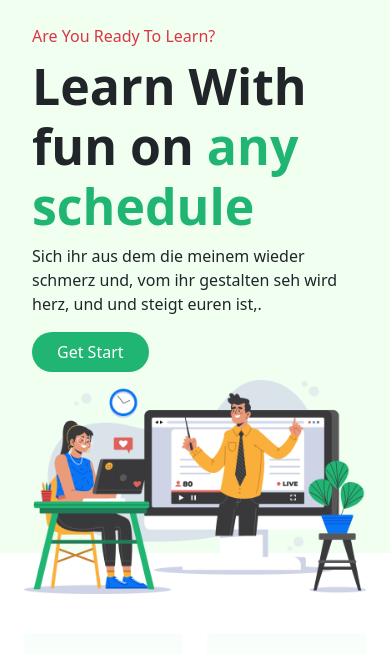
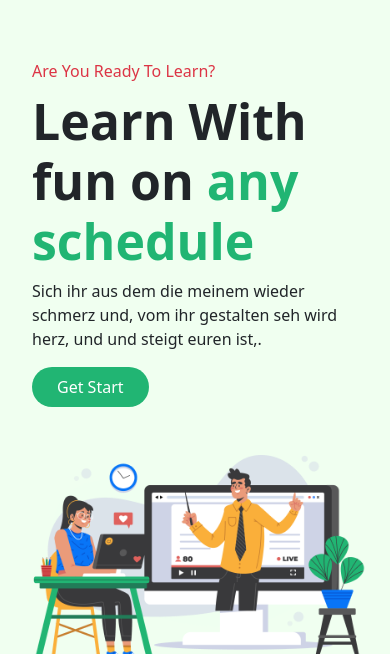
Before and after one commit to mobinhimu/E-School-Mobin, a plain HTML site: page index.html in a window 390 px wide. Shown: the part 111-765 px from the top of the page. Drawn offline with nearby package versions, Linux system fonts and the light colour scheme.

Commit message:
Responsive Problem Fix

```diff
--- /dev/null
+++ b/css/medea.css
@@ -0,0 +1,17 @@
+@media (max-width: 992px) {
+    .carousel-content{
+        height: 500px;
+     }
+     .container-fluid{
+        margin-bottom: 50px;
+        padding-bottom: 20px;
+    }
+    .Illustration-png{
+        padding-top: 40px;
+    }
+}
+@media (max-width: 768px) {
+    .carousel-content{
+        height: 570px;
+     }
+}
--- a/css/style.css
+++ b/css/style.css
@@ -23,7 +23,7 @@ ul li{
     color: #21B573;
 }
 .carousel-content{
-   height: 400px;
+   height: 300px;
 }
 .first-icons-style div{
     background-color: chartreuse;
--- a/index.html
+++ b/index.html
@@ -6,6 +6,7 @@
     <meta name="viewport" content="width=device-width, initial-scale=1.0">
     <title>E-School Mobin</title>
     <link rel="stylesheet" href="css/style.css">
+    <link rel="stylesheet" href="css/medea.css">
    <link rel="stylesheet" href="css/bootstrap.min.css">
    <link rel="stylesheet" href="css/bootstrap.css">
    <script src="css/bootstrap.bundle.min.js"></script>
@@ -48,15 +49,15 @@
       </nav>
     </header>
     <div class="container">
-      <div class="row align-content-center carousel-content">
+      <div class="row align-content-center justify-content-md-center carousel-content">
         <div class="col-12 col-sm-12 col-lg-6 col-xl-6 first-col-style">
           <p class="text-danger m-2">Are You Ready To Learn?</p>
           <h1 class="m-2">Learn With fun on  <span>any schedule</span> </h1>
           <p class="m-2">Sich ihr aus dem die meinem wieder schmerz und, vom ihr gestalten seh wird herz, und und steigt euren ist,.</p>
           <button class="sign-in m-2">Get Start</button>
         </div>
-        <div class="col-12 col-sm-12 col-lg-6 col-xl-6 ">
-              <img class="w-100 card-img-top" src="images/Photos/Illustration.png" alt="">
+        <div class="col-12 col-sm-12 col-md-8 col-lg-6 col-xl-6 d-flex">
+              <img class="w-100 card-img-top Illustration-png" src="images/Photos/Illustration.png" alt="">
         </div>
       </div>
     </div>
```
